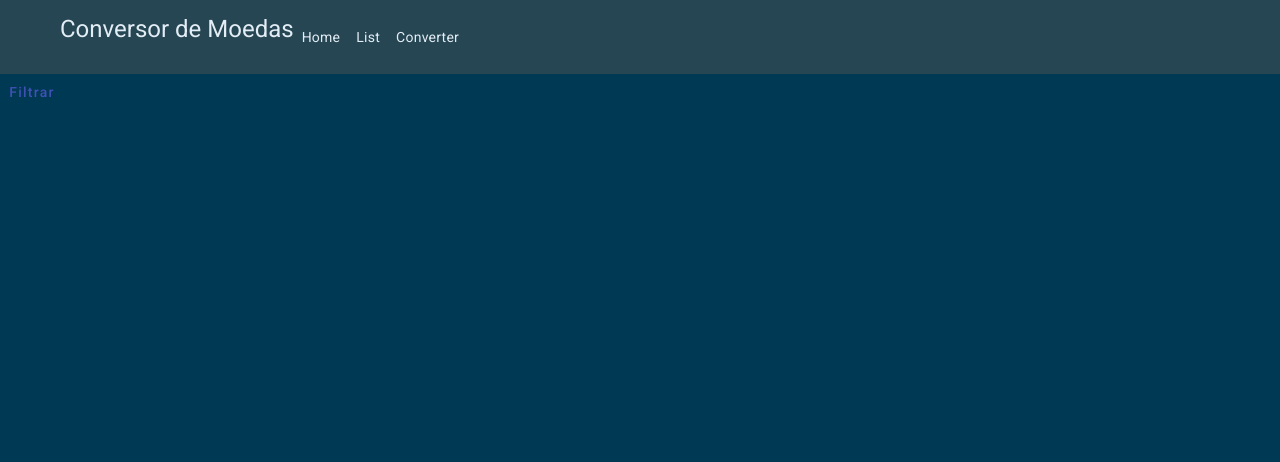
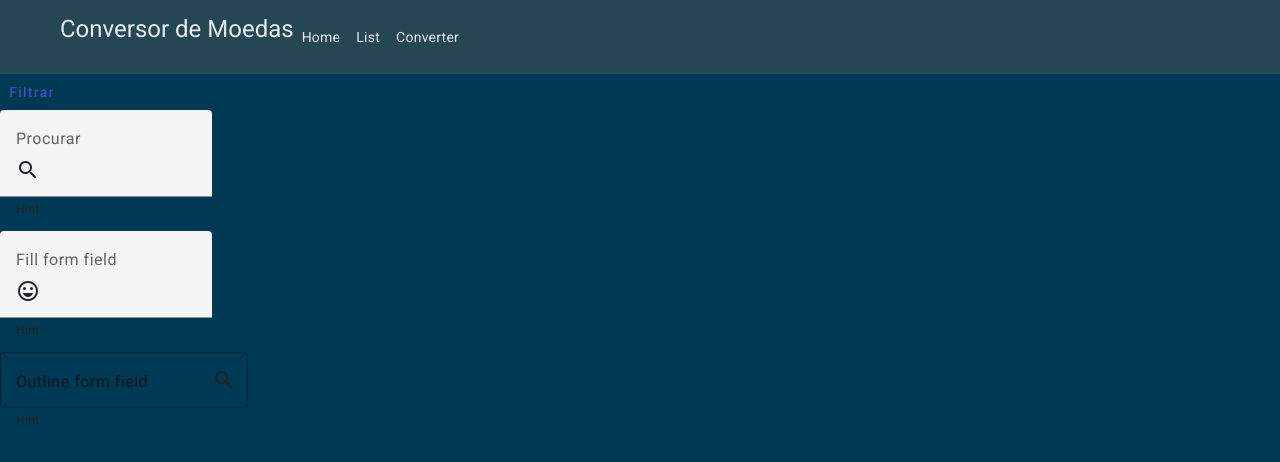
Before and after one commit to caiohxp/conversao-de-moedas, an Angular app: page /converter in a window 1280 px wide. Shown: the top 462 px of the page. Built offline with nearby package versions, Linux system fonts and the light colour scheme.

Commit message:
update input-filtro

```diff
--- a/src/app/app.module.ts
+++ b/src/app/app.module.ts
@@ -12,6 +12,7 @@ import {MatTableModule} from '@angular/material/table';
 import {MatToolbarModule} from '@angular/material/toolbar';
 import {MatIconModule} from '@angular/material/icon';
 import {MatButtonModule} from '@angular/material/button';
+import {MatInputModule} from '@angular/material/input';
 import { BrowserAnimationsModule } from '@angular/platform-browser/animations';
 
 @NgModule({
@@ -30,6 +31,7 @@ import { BrowserAnimationsModule } from '@angular/platform-browser/animations';
     MatToolbarModule,
     MatIconModule,
     MatButtonModule,
+    MatInputModule,
     BrowserAnimationsModule
   ],
   providers: [],
--- a/src/app/template/coin-converter/coin-converter.component.html
+++ b/src/app/template/coin-converter/coin-converter.component.html
@@ -1 +1,25 @@
 <button mat-button color="primary">Filtrar</button>
+<p>
+    <mat-form-field appearance="fill">
+        <mat-label>Procurar</mat-label>
+        <input matInput type="text" id="input-filtro">
+        <mat-icon aria-hidden="false" aria-label="search-icon" fontIcon="search"></mat-icon>
+        <mat-hint>Hint</mat-hint>
+    </mat-form-field>
+</p>
+<p>
+    <mat-form-field appearance="fill">
+      <mat-label>Fill form field</mat-label>
+      <input matInput placeholder="Placeholder">
+      <mat-icon>sentiment_very_satisfied</mat-icon>
+      <mat-hint>Hint</mat-hint>
+    </mat-form-field>
+  </p>
+  <p>
+    <mat-form-field appearance="outline">
+      <mat-label>Outline form field</mat-label>
+      <input matInput placeholder="Placeholder">
+      <mat-icon matSuffix>search</mat-icon>
+      <mat-hint>Hint</mat-hint>
+    </mat-form-field>
+  </p>
--- a/src/app/template/coin-list/coin-list.component.css
+++ b/src/app/template/coin-list/coin-list.component.css
@@ -2,9 +2,7 @@ table {
   width: 90%;
   color: var(--base);
 }
-.form-select{
-  width: 18%;
-}
-.form-select:nth-child(3){
+
+.form-select {
   width: 13%;
 }
--- a/src/app/template/coin-list/coin-list.component.html
+++ b/src/app/template/coin-list/coin-list.component.html
@@ -1,18 +1,11 @@
 <section class="p-4">
     <div class="container main-container p-3 flex-column d-flex align-items-center">
-        <div class="d-flex justify-content-between align-items-center flex-wrap w-100">
-            <select class="form-select" aria-label="Ordem select">
-                <option selected>10</option>
-                <option value="5">5</option>
-                <option value="15">15</option>
-                <option value="20">20</option>
-                <option value="30">30</option>
-                <option value="50">50</option>
-                <option value="75">75</option>
-                <option value="100">100</option>
-                <option value="200">200</option>
-                <option value="500">500</option>
-            </select>
+        <div class="d-flex justify-content-around align-items-center flex-wrap w-100">
+            <mat-form-field appearance="outline">
+                <mat-label>Procurar</mat-label>
+                <input matInput type="text" id="input-filtro">
+                <mat-icon aria-hidden="false" aria-label="search-icon" fontIcon="search" matSuffix></mat-icon>
+            </mat-form-field>
             <div class="dropdown">
                 <button class="btn btn-secondary dropdown-toggle" type="button" data-bs-toggle="dropdown"
                 aria-expanded="false">
@@ -59,8 +52,18 @@
                     </li>
                 </ul>
             </div>
-            <input id="input-filtro" type="text">
-            <button (click)="X()" class="btn btn-primary">Filtrar</button>
+            <select class="form-select" aria-label="Ordem select">
+                <option selected>10</option>
+                <option value="5">5</option>
+                <option value="15">15</option>
+                <option value="20">20</option>
+                <option value="30">30</option>
+                <option value="50">50</option>
+                <option value="75">75</option>
+                <option value="100">100</option>
+                <option value="200">200</option>
+                <option value="500">500</option>
+            </select>
         </div>
         <table class="table">
             <thead>
```
Lines whose indentation alone changed are shown as unchanged.
